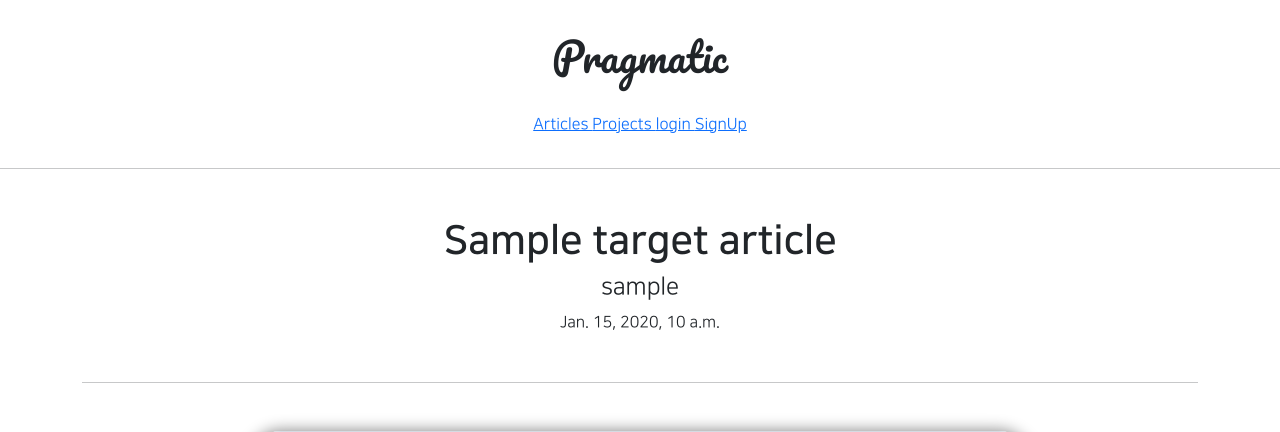
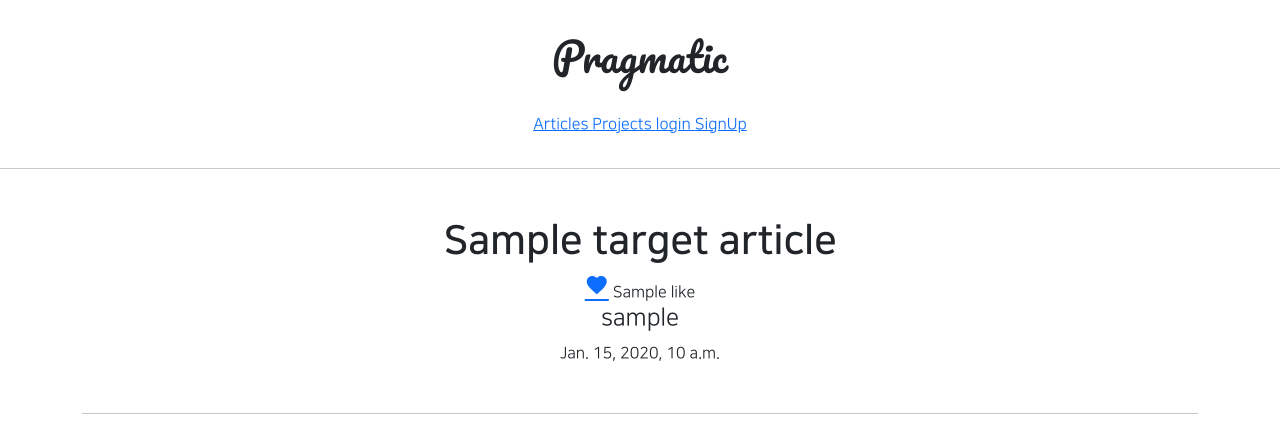
Before and after one commit to soohyoen/djangoProject, a Django app: template articleapp/templates/articleapp/detail.html in a window 1280 px wide. Shown: the top 432 px of the page. Run offline with Django 3.2, Linux system fonts and the light colour scheme; the template is opened without the code that fills it: most values are stand-ins (such as "Sample title", 1, 10 or a date in 2020); grey boxes marked "Sample" are stand-in pictures; some libraries are stand-ins or nearby versions.

Commit message:
2021.08.23 create like

```diff
--- a/articleapp/templates/articleapp/detail.html
+++ b/articleapp/templates/articleapp/detail.html
@@ -8,6 +8,13 @@
         <div class="my-5">
             {#     제목 / 글쓴이 / 날짜       #}
             <h1 class="NNS_B">{{ target_article.title }}</h1>
+            <div>
+                <a href="{% url 'likeapp:article_like' article_pk=target_article.pk %}"
+                class = 'material-icons'>
+                    favorite
+                </a>
+                {{ target_article.like }}
+            </div>
             <h4>{{ target_article.writer.profile.nickname }}</h4>
             <p>{{ target_article.created_at }}</p>
         </div>
--- a/likeapp/urls.py
+++ b/likeapp/urls.py
@@ -1,5 +1,9 @@
+from django.urls import path
 
+from likeapp.views import LikeArticleView
+
+app_name='likeapp'
 
 urlpatterns = [
-
+    path('article/<int:article_pk>',LikeArticleView.as_view(), name= 'article_like')
 ]
```
Also changed, not shown: likeapp/views.py (+32 -0 lines).
